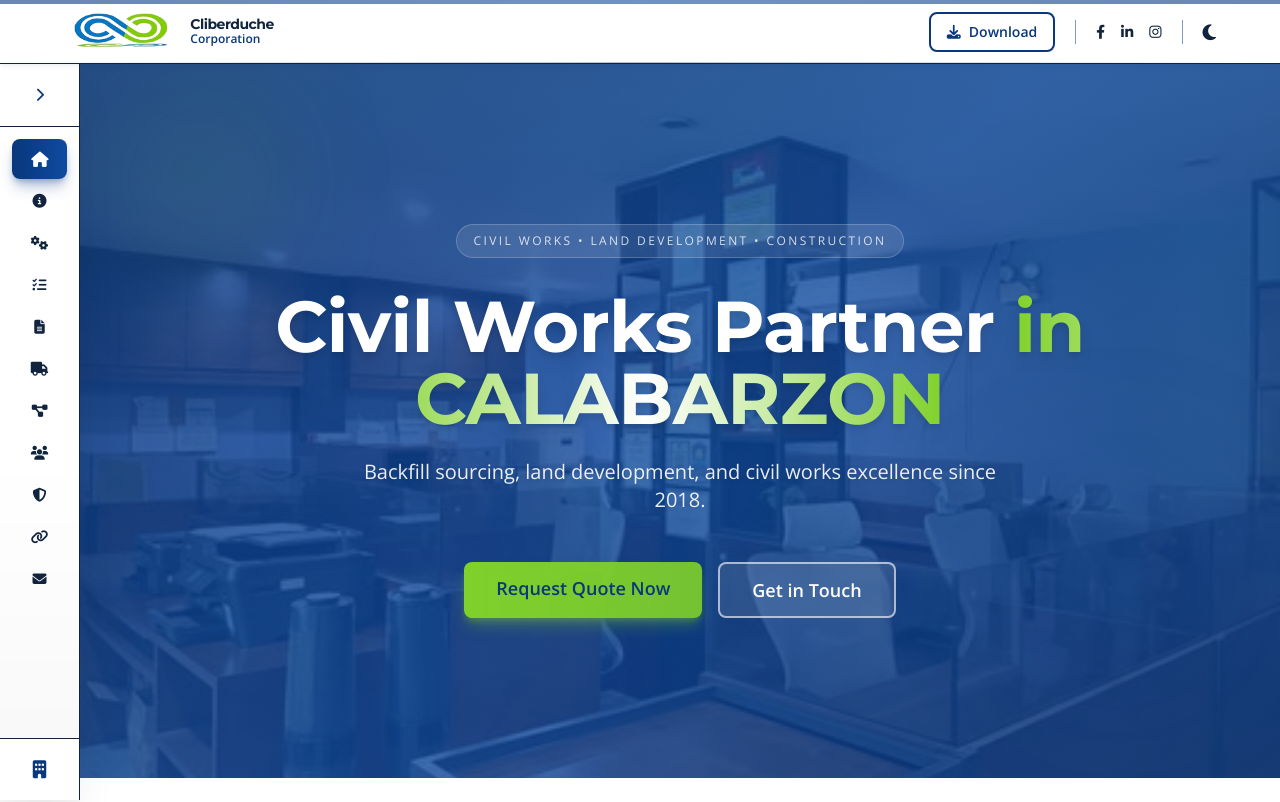
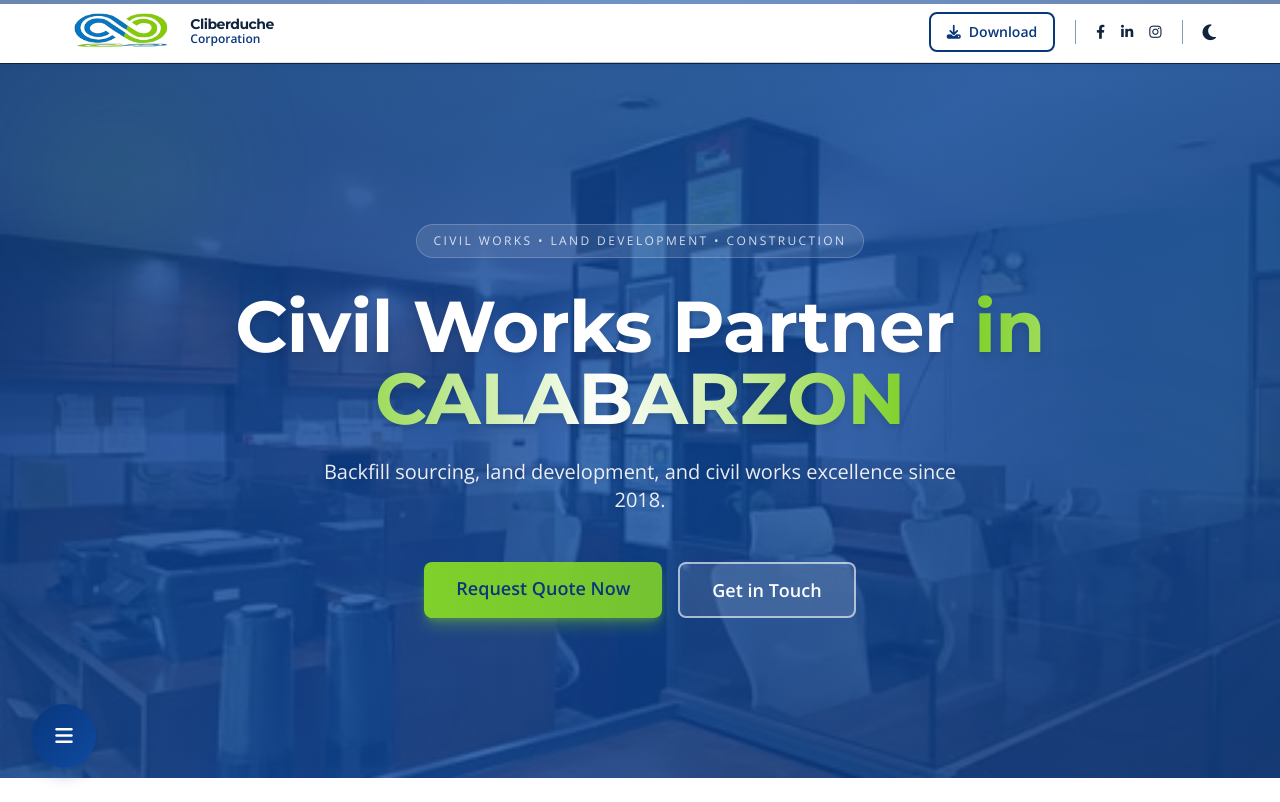
Before and after one commit to CarlAbigania/Cliberduche-Portfolio, a React (Vite) app: page / in a window 1280 px wide. Shown: the top 802 px of the page. Built offline with nearby package versions, Linux system fonts and the light colour scheme.

Commit message:
Create a buble that triggers the navigation links

```diff
--- a/src/components/Footer.jsx
+++ b/src/components/Footer.jsx
@@ -1,9 +1,9 @@
 import React from 'react';
 const logo = '/images/logo2.png';
 
-const Footer = ({ isSidebarCollapsed = false }) => {
+const Footer = () => {
   return (
-    <footer className={`transition-all duration-300 bg-gradient-to-b from-dark via-dark to-dark dark:from-gray-900 dark:via-gray-900 dark:to-black text-white pt-12 md:pt-16 pb-6 ease-out ${isSidebarCollapsed ? 'ml-20' : 'ml-64'}`}>
+    <footer className="transition-all duration-300 bg-gradient-to-b from-dark via-dark to-dark dark:from-gray-900 dark:via-gray-900 dark:to-black text-white pt-12 md:pt-16 pb-6 ease-out">
       <div className="max-w-container mx-auto px-4">
         {/* Top Decorative Line */}
         <div className="h-px bg-gradient-to-r from-transparent via-secondary/40 to-transparent mb-12"></div>
--- a/src/components/Sidebar.jsx
+++ b/src/components/Sidebar.jsx
@@ -1,27 +1,18 @@
-import React, { useState, useEffect } from 'react';
+import React, { useState, useEffect, useRef, useCallback } from 'react';
 
-const Sidebar = ({ onCollapsedChange }) => {
+const Sidebar = () => {
   const [activeSection, setActiveSection] = useState('hero');
-  const [isCollapsed, setIsCollapsed] = useState(true);
+  const [isMenuOpen, setIsMenuOpen] = useState(false);
   const [hoveredItem, setHoveredItem] = useState(null);
-  const [isScrolling, setIsScrolling] = useState(false);
-  const [showTextContent, setShowTextContent] = useState(true);
+  const [bubblePos, setBubblePos] = useState({ xPx: 32, y: 32 }); // xPx: pixels from left, y: pixels from bottom
+  const [isDragging, setIsDragging] = useState(false);
+  const [hasMovedSingnificantly, setHasMovedSignificantly] = useState(false);
+  const [isSnapping, setIsSnapping] = useState(false);
+  const bubbleRef = useRef(null);
+  const dragPosRef = useRef({ xPx: 32, y: 32 }); // Track position during drag without re-render
+  const dragStartRef = useRef({ x: 0, y: 0 });
 
-  // Notify parent when collapse state changes
-  const toggleCollapsed = () => {
-    const newState = !isCollapsed;
-    setIsCollapsed(newState);
-
-    // When expanding, delay text appearance for smooth transition
-    if (!newState) {
-      setShowTextContent(false);
-      setTimeout(() => setShowTextContent(true), 150);
-    } else {
-      setShowTextContent(true);
-    }
-
-    onCollapsedChange?.(newState);
-  };
+  const DRAG_THRESHOLD = 5; // Pixels threshold to distinguish click from drag
 
   const navigationLinks = [
     { id: 'hero', label: 'Home', icon: 'fa-home' },
@@ -76,77 +67,194 @@ const Sidebar = ({ onCollapsedChange }) => {
   const handleNavClick = (id) => {
     const element = document.getElementById(id);
     if (element) {
-      // Don't set activeSection immediately - let scroll listener handle it
       element.scrollIntoView({ behavior: 'smooth' });
     }
+    setIsMenuOpen(false);
   };
+
+  const handleMouseDown = (e) => {
+    if (e.button !== 0) return; // Only left mouse button
+    setIsDragging(true);
+    setHasMovedSignificantly(false);
+    dragStartRef.current = { x: e.clientX, y: e.clientY };
+    dragPosRef.current = { xPx: parseFloat(bubbleRef.current.style.left || 32), y: parseFloat(bubbleRef.current.style.bottom || 32) };
+
+    // Remove transition during drag
+    bubbleRef.current.style.transition = 'none';
+
+    // Attach listeners immediately
+    document.addEventListener('mousemove', onMouseMoveHandler);
+    document.addEventListener('mouseup', onMouseUpHandler);
+  };
+
+  const onMouseMoveHandler = useCallback((e) => {
+    if (!dragStartRef.current || !bubbleRef.current) return;
+
+    const deltaX = e.clientX - dragStartRef.current.x;
+    const deltaY = e.clientY - dragStartRef.current.y;
+    const distance = Math.sqrt(deltaX * deltaX + deltaY * deltaY);
+
+    // Update position directly without state
+    if (distance > DRAG_THRESHOLD) {
+      let newX = dragPosRef.current.xPx + deltaX;
+      newX = Math.max(0, Math.min(newX, window.innerWidth - 64));
+
+      let newY = dragPosRef.current.y - deltaY;
+      newY = Math.max(32, Math.min(newY, window.innerHeight - 96));
+
+      bubbleRef.current.style.left = `${newX}px`;
+      bubbleRef.current.style.bottom = `${newY}px`;
+    }
+  }, []);
+
+  const onMouseUpHandler = useCallback(() => {
+    // Remove listeners immediately
+    document.removeEventListener('mousemove', onMouseMoveHandler);
+    document.removeEventListener('mouseup', onMouseUpHandler);
+
+    setIsDragging(false);
+
+    // Get final position
+    const finalX = parseFloat(bubbleRef.current?.style.left || 32);
+    const finalY = parseFloat(bubbleRef.current?.style.bottom || 32);
+
+    // Check if it was a drag or just a click
+    const wasDrag = Math.abs(finalX - dragPosRef.current.xPx) > DRAG_THRESHOLD ||
+                    Math.abs(finalY - dragPosRef.current.y) > DRAG_THRESHOLD;
+
+    if (wasDrag) {
+      // Re-enable transition for snap animation
+      bubbleRef.current.style.transition = 'all 0.3s ease-out';
+
+      // Snap to nearest side
+      const midpoint = window.innerWidth / 2;
+      const isCloserToLeft = finalX < midpoint;
+      const targetX = isCloserToLeft ? 32 : window.innerWidth - 96;
+
+      setIsSnapping(true);
+      setBubblePos({ xPx: targetX, y: finalY });
+      dragPosRef.current = { xPx: targetX, y: finalY };
+
+      setTimeout(() => setIsSnapping(false), 300);
+    } else {
+      // It was just a click
+      // Re-enable transition
+      bubbleRef.current.style.transition = 'all 0.3s ease-out';
+
+      setIsMenuOpen(prev => !prev);
+      // Sync position with state
+      setBubblePos({ xPx: finalX, y: finalY });
+    }
+
+    setHasMovedSignificantly(false);
+  }, []);
+
+  // Initialize and update bubble position when snapping
+  useEffect(() => {
+    if (bubbleRef.current) {
+      bubbleRef.current.style.left = `${bubblePos.xPx}px`;
+      bubbleRef.current.style.bottom = `${bubblePos.y}px`;
+      dragPosRef.current = { ...bubblePos };
+    }
+  }, [bubblePos]);
+
+  // Initialize bubble position on mount
+  useEffect(() => {
+    if (bubbleRef.current) {
+      bubbleRef.current.style.left = '32px';
+      bubbleRef.current.style.bottom = '32px';
+    }
+  }, []);
+
+  // Cleanup event listeners on unmount
+  useEffect(() => {
+    return () => {
+      document.removeEventListener('mousemove', onMouseMoveHandler);
+      document.removeEventListener('mouseup', onMouseUpHandler);
+    };
+  }, [onMouseMoveHandler, onMouseUpHandler]);
 
   return (
     <>
-      {/* Sidebar */}
-      <aside className={`fixed left-0 top-16 h-[calc(100vh-64px)] bg-gradient-to-b from-white via-white to-gray-50 dark:from-gray-900 dark:via-gray-900 dark:to-gray-800 shadow-2xl shadow-black/10 dark:shadow-black/30 z-30 overflow-hidden flex flex-col transition-all duration-300 border-r border-gray-200 dark:border-gray-700 ${
-        isCollapsed ? 'w-20' : 'w-64'
-      }`}>
-        {/* Toggle Button */}
-        <div className={`flex items-center px-4 py-2 border-b border-gray-200 dark:border-gray-700 bg-white dark:bg-gray-900/50 transition-all duration-300 ${
-          isCollapsed ? 'justify-center' : 'justify-between'
-        }`}>
-          {!isCollapsed && (
-            <h3 className={`text-xs font-bold text-primary dark:text-secondary uppercase tracking-widest transition-all duration-300 ${
-              showTextContent ? 'opacity-100 max-w-full' : 'opacity-0 max-w-0'
-            }`}>
-              Navigation
-            </h3>
-          )}
+      {/* Floating Bubble Button */}
+      <button
+        ref={bubbleRef}
+        onMouseDown={handleMouseDown}
+        className={`fixed w-16 h-16 rounded-full bg-gradient-to-br from-primary to-accent text-white shadow-lg shadow-primary/30 hover:shadow-xl hover:shadow-primary/40 z-40 flex items-center justify-center active:scale-95 ${
+          isDragging ? 'cursor-grabbing no-transition' : 'cursor-grab transition-all duration-300 hover:scale-110'
+        } ${
+          isMenuOpen ? 'opacity-0 pointer-events-none' : 'opacity-100 pointer-events-auto'
+        }`}
+        title="Open Navigation (Draggable)"
+      >
+        <i className={`fas fa-${isMenuOpen ? 'times' : 'bars'} text-xl transition-transform duration-300 ${isMenuOpen ? 'rotate-90' : ''}`}></i>
+      </button>
+
+      {/* Navigation Modal Overlay */}
+      {isMenuOpen && (
+        <div
+          className="fixed inset-0 bg-black/50 backdrop-blur-sm z-30 transition-opacity duration-300"
+          onClick={() => setIsMenuOpen(false)}
+        ></div>
+      )}
+
+      {/* Left Sidebar Navigation - Floating */}
+      <div
+        className={`fixed left-8 top-20 h-[calc(100vh-120px)] w-72 bg-gradient-to-br from-gray-50 via-white to-gray-100 dark:from-gray-800 dark:via-gray-900 dark:to-gray-950 rounded-2xl shadow-2xl shadow-black/25 dark:shadow-black/50 overflow-hidden z-40 transition-all duration-300 border border-gray-200/50 dark:border-gray-700/50 ${
+          isMenuOpen ? 'translate-x-0 opacity-100 pointer-events-auto' : '-translate-x-96 opacity-0 pointer-events-none'
+        }`}
+      >
+        {/* Header */}
+        <div className="bg-gradient-to-r from-primary via-primary to-accent text-white p-6 flex items-center justify-between sticky top-0 z-10 shadow-lg shadow-primary/20 dark:shadow-primary/10">
+          <div className="flex items-center gap-3">
+            <div className="p-2 bg-white/20 rounded-lg backdrop-blur-sm">
+              <i className="fas fa-bars text-white"></i>
+            </div>
+            <h3 className="text-lg font-mont font-bold tracking-wide">Navigation</h3>
+          </div>
           <button
-            onClick={toggleCollapsed}
-            className={`p-2.5 rounded-lg transition-all duration-300 text-primary dark:text-secondary active:scale-95 ${
-              isCollapsed
-                ? 'hover:bg-gradient-to-br hover:from-primary/10 hover:to-accent/10 dark:hover:bg-gray-800 hover:scale-110'
-                : 'hover:bg-gradient-to-br hover:from-primary/10 hover:to-accent/10 dark:hover:bg-gray-800 hover:scale-110 ml-auto'
-            }`}
-            title={isCollapsed ? 'Expand Sidebar' : 'Collapse Sidebar'}
+            onClick={() => setIsMenuOpen(false)}
+            className="text-white hover:bg-white/20 rounded-lg p-2 transition-all duration-200 hover:scale-110 active:scale-95"
           >
-            <i className={`fas fa-chevron-${isCollapsed ? 'right' : 'left'} text-sm transition-transform duration-300`}></i>
+            <i className="fas fa-times text-lg"></i>
           </button>
         </div>
 
-        {/* Navigation Section */}
-        <nav className="flex-1 overflow-y-auto overflow-x-hidden scrollbar-thin scrollbar-thumb-primary/30 scrollbar-track-transparent dark:scrollbar-thumb-primary/50 p-3">
-          <ul className="space-y-0.5">
-            {navigationLinks.map((link, index) => (
+        {/* Navigation Links */}
+        <nav className="overflow-y-auto h-[calc(100vh-120px)] scrollbar-thin scrollbar-thumb-primary/40 scrollbar-track-gray-100 dark:scrollbar-thumb-gray-700 dark:scrollbar-track-gray-800/30">
+          <ul className="space-y-2 p-5">
+            {navigationLinks.map((link) => (
               <li key={link.id}>
                 <button
                   onMouseEnter={() => setHoveredItem(link.id)}
                   onMouseLeave={() => setHoveredItem(null)}
                   onClick={() => handleNavClick(link.id)}
-                  className={`w-full relative flex items-center gap-3 px-3 py-2.5 h-10 text-sm rounded-lg transition-all duration-200 group ${isCollapsed ? 'justify-center' : ''} ${
+                  className={`w-full relative flex items-center gap-3 px-4 py-3 rounded-xl transition-all duration-300 group overflow-hidden ${
                     activeSection === link.id
-                      ? 'bg-gradient-to-r from-primary to-accent text-white shadow-lg shadow-primary/30 dark:shadow-primary/20'
-                      : 'text-gray-700 dark:text-gray-300 hover:bg-primary/5 dark:hover:bg-gray-800/50 hover:text-primary dark:hover:text-secondary'
+                      ? 'bg-gradient-to-r from-primary via-primary to-accent text-white shadow-lg shadow-primary/40 dark:shadow-primary/20 scale-105 origin-left'
+                      : 'text-gray-700 dark:text-gray-300 hover:bg-gradient-to-r hover:from-primary/10 hover:to-accent/10 dark:hover:bg-gray-800/40 hover:text-primary dark:hover:text-secondary hover:shadow-md hover:shadow-primary/10'
                   }`}
-                  title={isCollapsed ? link.label : ''}
                 >
-                  {/* Left Active Indicator */}
-                  {activeSection === link.id && !isCollapsed && (
-                    <div className="absolute left-0 top-0 bottom-0 w-1 bg-gradient-to-b from-primary to-accent rounded-r-lg animate-pulse" style={{animationDuration: '2s'}}></div>
-                  )}
+                  {/* Background animation */}
+                  <div className="absolute inset-0 bg-gradient-to-r from-white/40 to-transparent opacity-0 group-hover:opacity-100 transition-opacity duration-300"></div>
 
-                  <i className={`fas ${link.icon} w-5 flex-shrink-0 text-center transition-all duration-300 ${
-                    activeSection === link.id ? 'scale-110' : 'group-hover:scale-110'
-                  }`}></i>
-                  {!isCollapsed && (
-                    <span className={`font-medium flex-1 text-left whitespace-nowrap overflow-hidden transition-all duration-300 ${
-                      showTextContent ? 'opacity-100 max-w-full' : 'opacity-0 max-w-0'
-                    }`}>{link.label}</span>
-                  )}
+                  {/* Icon */}
+                  <div className={`relative flex-shrink-0 w-5 h-5 flex items-center justify-center transition-all duration-300 ${
+                    activeSection === link.id
+                      ? 'scale-125 text-white'
+                      : 'text-gray-600 dark:text-gray-400 group-hover:scale-125 group-hover:text-primary dark:group-hover:text-secondary'
+                  }`}>
+                    <i className={`fas ${link.icon}`}></i>
+                  </div>
 
-                  {/* Collapsed State Tooltip */}
-                  {isCollapsed && hoveredItem === link.id && (
-                    <div className="absolute left-24 bg-gray-900 dark:bg-gray-700 text-white text-xs py-1 px-3 rounded-lg whitespace-nowrap z-50 pointer-events-none animate-fadeIn">
-                      {link.label}
-                      <div className="absolute right-full top-1/2 -translate-y-1/2 border-4 border-transparent border-r-gray-900 dark:border-r-gray-700"></div>
-                    </div>
+                  {/* Label */}
+                  <span className={`font-medium flex-1 text-left transition-all duration-300 ${
+                    activeSection === link.id ? 'text-white' : 'text-gray-700 dark:text-gray-300'
+                  }`}>{link.label}</span>
+
+                  {/* Active indicator dot */}
+                  {activeSection === link.id && (
+                    <div className="relative flex-shrink-0 w-2.5 h-2.5 rounded-full bg-white shadow-lg shadow-white/50 animate-pulse"></div>
                   )}
                 </button>
               </li>
@@ -154,24 +262,7 @@ const Sidebar = ({ onCollapsedChange }) => {
           </ul>
         </nav>
 
-        {/* Footer Section */}
-        <div className="border-t border-gray-200 dark:border-gray-700 bg-white dark:bg-gray-900/50 p-4 flex items-center justify-center">
-          <div className="flex flex-col items-center gap-2">
-            {isCollapsed && (
-              <div className="text-primary dark:text-secondary transition-all duration-300">
-                <i className="fas fa-building text-lg"></i>
-              </div>
-            )}
-            {!isCollapsed && (
-              <span className={`text-xs font-bold text-center text-gray-900 dark:text-white tracking-wide leading-tight transition-all duration-300 ${
-                showTextContent ? 'opacity-100 max-w-full' : 'opacity-0 max-w-0'
-              }`}>
-                Cliberduche Corp.
-              </span>
-            )}
-          </div>
-        </div>
-      </aside>
+      </div>
     </>
   );
 };
--- a/src/index.css
+++ b/src/index.css
@@ -74,6 +74,11 @@
 }
 
 @layer components {
+  /* Disable transitions utility */
+  .no-transition {
+    transition: none !important;
+  }
+
   /* Section Titles - Enhanced */
   .section-title {
     @apply text-center mb-16;
--- a/src/pages/Home.jsx
+++ b/src/pages/Home.jsx
@@ -1,4 +1,4 @@
-import React, { useState } from 'react';
+import React from 'react';
 import Header from '../components/Header';
 import Sidebar from '../components/Sidebar';
 import Hero from '../components/Hero';
@@ -16,13 +16,11 @@ import ProcessOverview from '../components/ProcessOverview';
 import MeetOurTeam from '../components/MeetOurTeam';
 
 const Home = () => {
-  const [isSidebarCollapsed, setIsSidebarCollapsed] = useState(true);
-
   return (
     <>
       <Header />
-      <Sidebar onCollapsedChange={setIsSidebarCollapsed} />
-      <main className={`transition-all duration-300 pt-16 ease-out ${isSidebarCollapsed ? 'ml-20' : 'ml-64'}`}>
+      <Sidebar />
+      <main className="pt-16">
         <section id="hero">
           <Hero />
         </section>
@@ -57,7 +55,7 @@ const Home = () => {
           <Contact />
         </section>
       </main>
-      <Footer isSidebarCollapsed={isSidebarCollapsed} />
+      <Footer />
       <BackToTopButton />
     </>
   );
```
